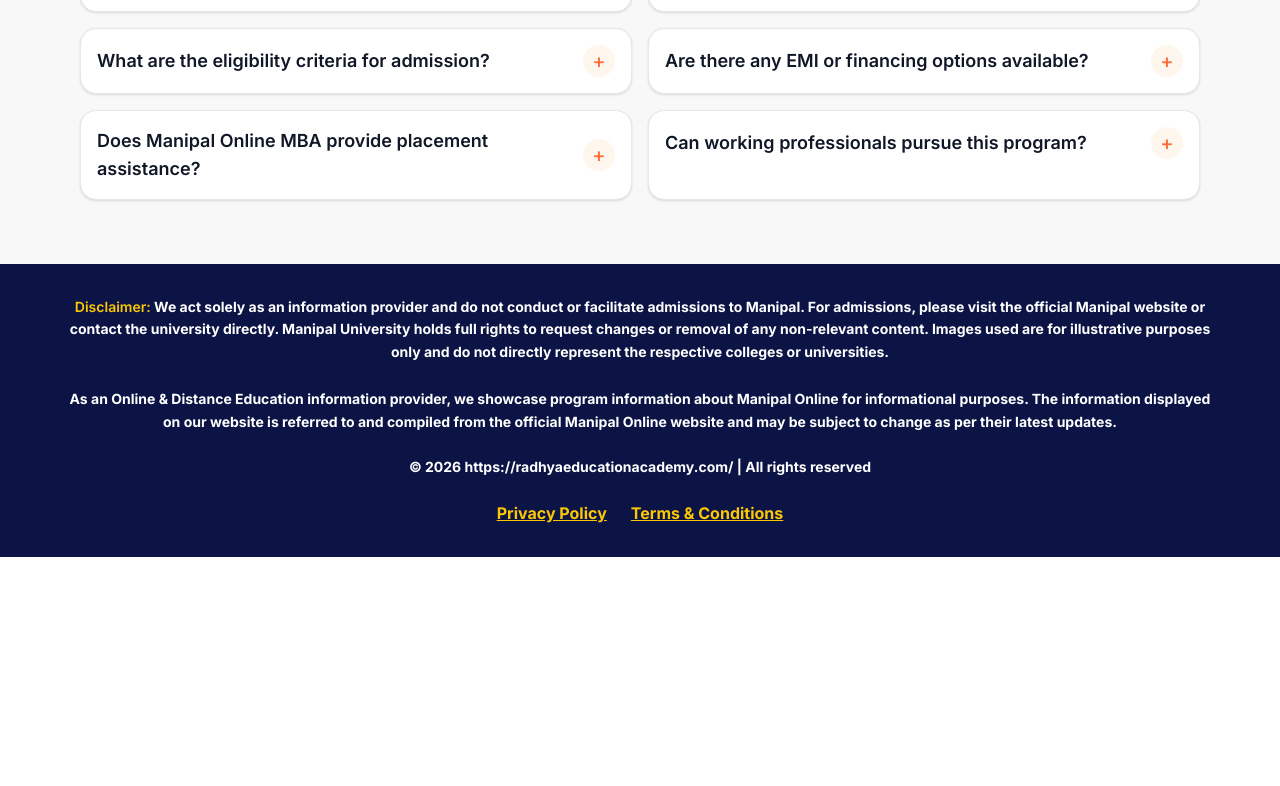
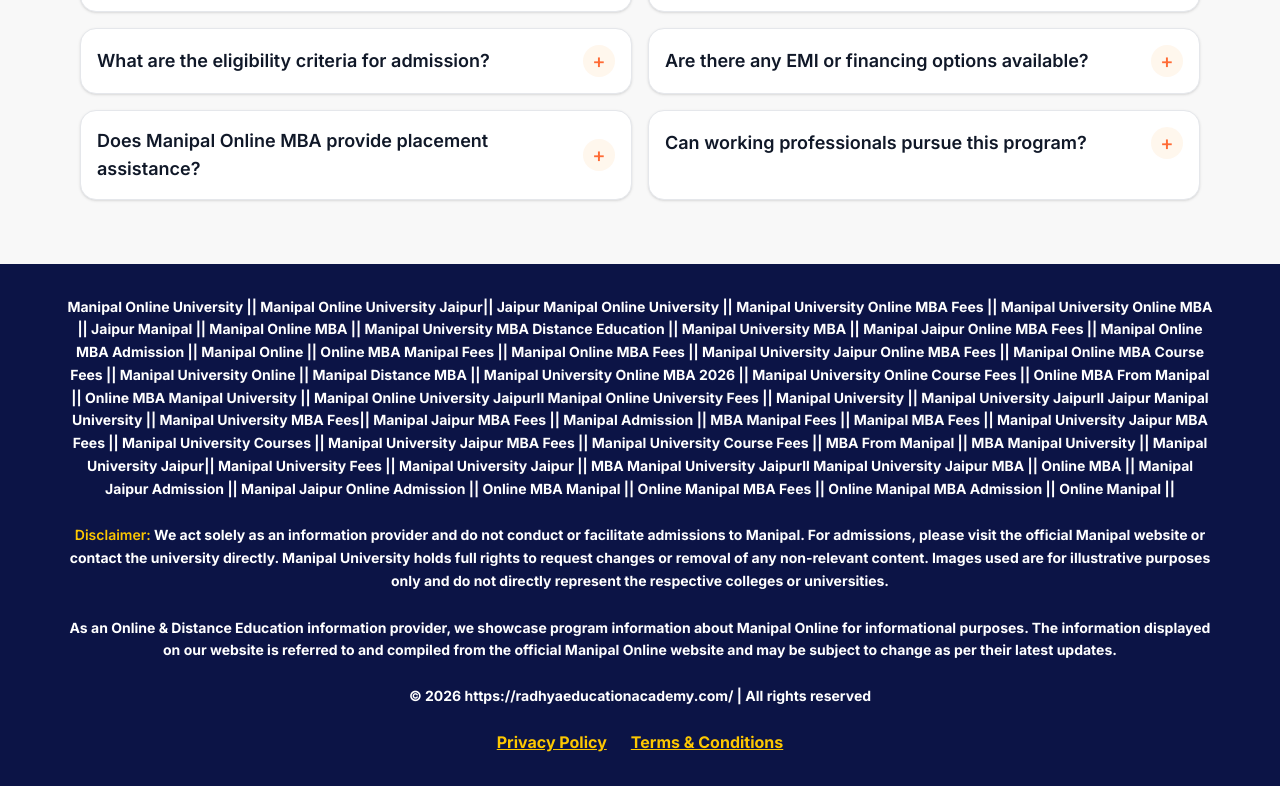
Before and after one commit to uttamkumarpab-web/manipal-landing-subdomain, a Next.js app: page / in a window 1280 px wide. Shown: the part 5460-6246 px from the top of the page. Before the commit the page ends 6017 px from the top, so only its background shows below. Built offline with nearby package versions, Linux system fonts and the light colour scheme.

Commit message:
keywords added

```diff
--- a/src/components/Footer.tsx
+++ b/src/components/Footer.tsx
@@ -5,6 +5,10 @@
     <footer className="bg-[#0C1446] text-white py-8 px-4 relative">
       <div className="max-w-6xl mx-auto space-y-6 font-bold text-center">
 
+       <p className="text-sm leading-relaxed">
+        Manipal Online University || Manipal Online University Jaipur|| Jaipur Manipal Online University || Manipal University Online MBA Fees || Manipal University Online MBA || Jaipur Manipal || Manipal Online MBA || Manipal University MBA Distance Education || Manipal University MBA || Manipal Jaipur Online MBA Fees || Manipal Online MBA Admission || Manipal Online || Online MBA Manipal Fees || Manipal Online MBA Fees || Manipal University Jaipur Online MBA Fees || Manipal Online MBA Course Fees || Manipal University Online || Manipal Distance MBA || Manipal University Online MBA 2026 || Manipal University Online Course Fees || Online MBA From Manipal || Online MBA Manipal University || Manipal Online University Jaipurll Manipal Online University Fees || Manipal University || Manipal University Jaipurll Jaipur Manipal University || Manipal University MBA Fees|| Manipal Jaipur MBA Fees || Manipal Admission || MBA Manipal Fees || Manipal MBA Fees || Manipal University Jaipur MBA Fees || Manipal University Courses || Manipal University Jaipur MBA Fees || Manipal University Course Fees || MBA From Manipal || MBA Manipal University || Manipal University Jaipur|| Manipal University Fees || Manipal University Jaipur || MBA Manipal University Jaipurll Manipal University Jaipur MBA || Online MBA || Manipal Jaipur Admission || Manipal Jaipur
+Online Admission || Online MBA Manipal || Online Manipal MBA Fees || Online Manipal MBA Admission || Online Manipal ||
+       </p>
         <p className="text-sm leading-relaxed">
           <span className="text-yellow-400 font-semibold">Disclaimer:</span> We
           act solely as an information provider and do not conduct or facilitate
```
